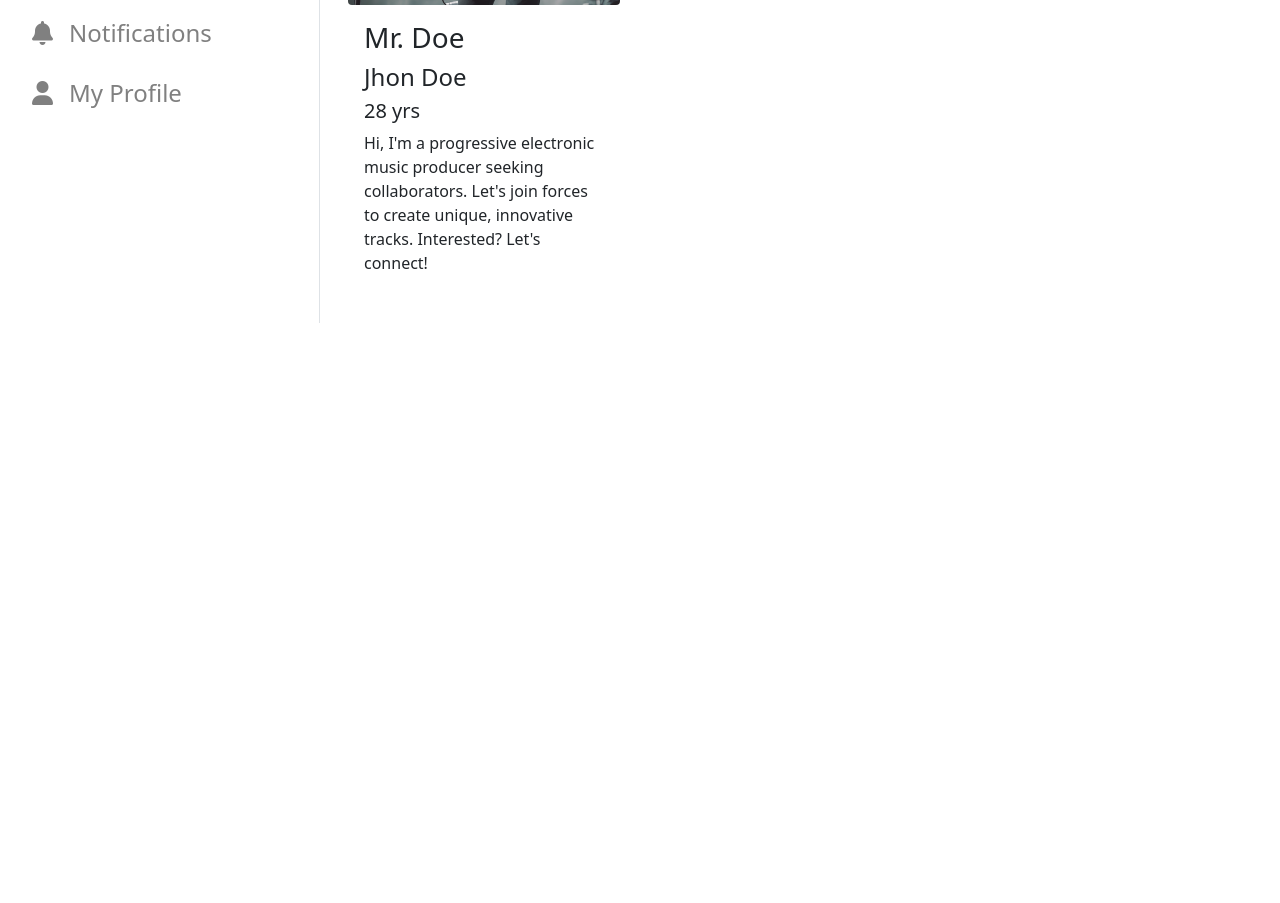
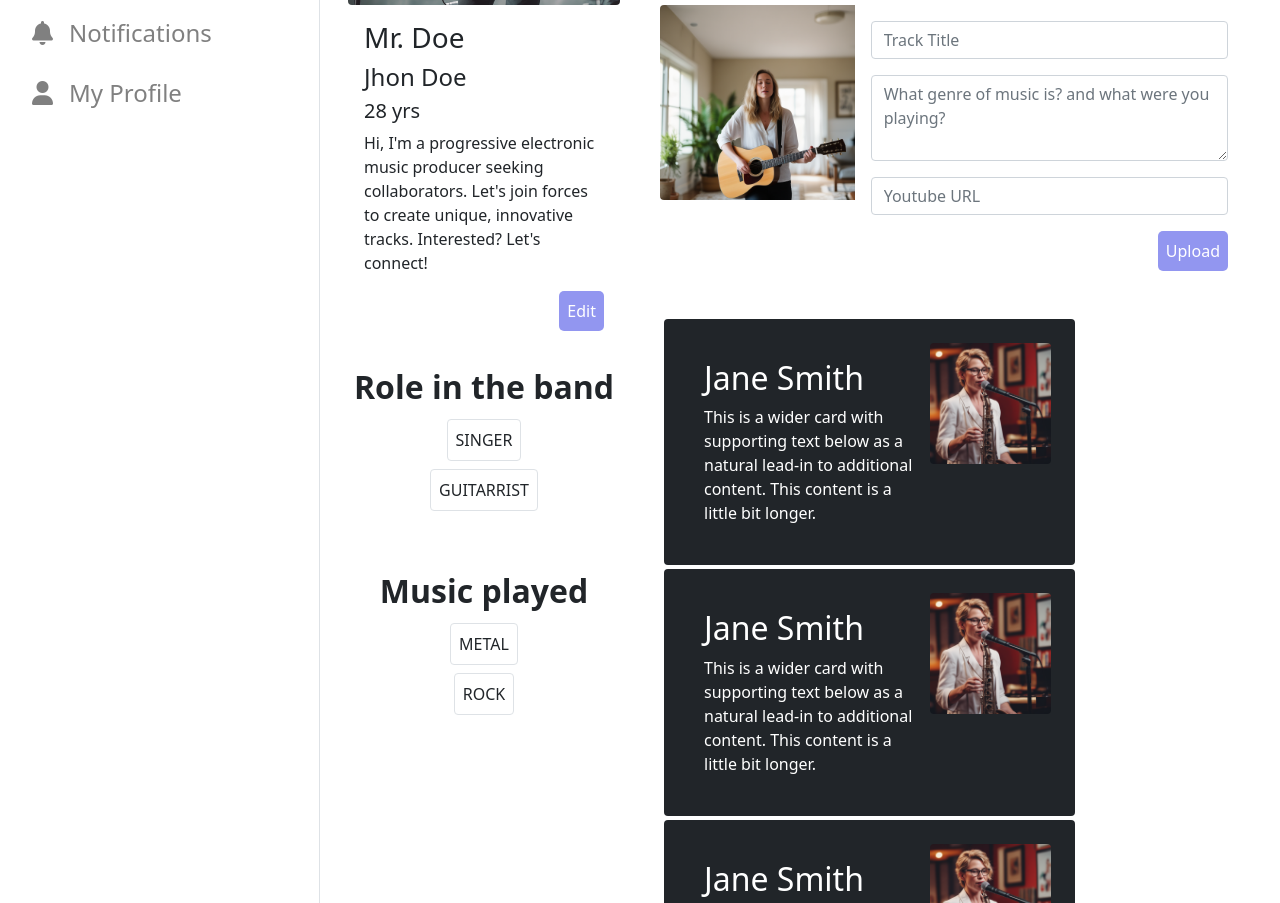
Before and after one commit to Cristian2499/harmonyhub, a React app: page /myprofile in a window 1280 px wide. Shown: the part 379-1282 px from the top of the page. Before the commit the page ends 800 px from the top, so only its background shows below. Built offline with nearby package versions, Linux system fonts and the light colour scheme; no server answers.

Commit message:
ADD: styles my profile

```diff
--- a/src/front/js/component/CardMyProfile.jsx
+++ b/src/front/js/component/CardMyProfile.jsx
@@ -1,21 +1,26 @@
-import React from 'react'
-import "../../styles/card-my-profile.css"
+import React from "react";
+import "../../styles/card-my-profile.css";
 import img01 from "../../img/img-new-artist/img-01.png";
 
 const CardMyProfile = () => {
   return (
-
     <div className="base-card-profile p-3 rounded">
       <img src={img01} className="card-img-top rounded" alt="..." />
       <div className="card-body">
-      <h3 className='name'>Mr. Doe</h3>
+        <h3 className="name">Mr. Doe</h3>
         <h4 className="card-text">Jhon Doe</h4>
         <h5 className="card-text">28 yrs</h5>
-      <p>Hi, I'm a progressive electronic music producer seeking collaborators. Let's join forces to create unique, innovative tracks. Interested? Let's connect!</p>
+        <p>
+          Hi, I'm a progressive electronic music producer seeking collaborators.
+          Let's join forces to create unique, innovative tracks. Interested?
+          Let's connect!
+        </p>
+        <div className="d-flex">
+        <button className="edit-profile ms-auto">Edit</button>
         </div>
       </div>
+    </div>
+  );
+};
 
-  )
-}
-
-export default CardMyProfile
+export default CardMyProfile;
--- /dev/null
+++ b/src/front/js/component/CardTrackMyProfile.jsx
@@ -0,0 +1,24 @@
+import React from 'react'
+import "../../styles/card-track-my-profile.css";
+import img02 from "../../img/img-new-artist/img-02.png";
+
+const CardTrackMyProfile = () => {
+  return (
+    <div className="card-track-profile bg-dark text-white p-4 rounded">
+            <div className="row g-0">
+
+                <div className="col-md-8">
+                    <div className="card-body">
+                        <h5 className="card-title fs-2">Jane Smith</h5>
+                        <p className="card-text text-wrap">This is a wider card with supporting text below as a natural lead-in to additional content. This content is a little bit longer.</p>
+                    </div>
+                </div>
+                <div className="col-md-4">
+                    <img src={img02} className="img-fluid rounded" alt="..." />
+                </div>
+            </div>
+        </div>
+  )
+}
+
+export default CardTrackMyProfile
--- a/src/front/js/component/NavbarLogged.jsx
+++ b/src/front/js/component/NavbarLogged.jsx
@@ -7,7 +7,7 @@ export const NavbarLogged = () => {
     return (
         <nav className="navbar container-fluid navbar-expand-lg sticky-top">
             <div className="container-fluid">
-                <Link to="/logged" className="link-home d-flex align-items-center">
+                <Link to="/dashboard" className="link-home d-flex align-items-center">
                     <img className="img-brand" src={logoHarmonyHub} />
                     <span className="navbar-brand mb-0 ms-1 fs-3">Harmony Hub</span>
                 </Link>
--- a/src/front/js/component/Sidebar.jsx
+++ b/src/front/js/component/Sidebar.jsx
@@ -19,7 +19,7 @@ const Sidebar = () => {
         <li className="sidebar-item fs-4 mt-3">
           <Link
             className="link-sidebar d-flex align-items-center ps-3 py-1 w-100"
-            to="/logged"
+            to="/dashboard"
           >
             <i className="fa-solid fa-house me-3"></i>Home
           </Link>
--- a/src/front/js/layout.js
+++ b/src/front/js/layout.js
@@ -6,11 +6,11 @@ import { Home } from "./pages/home";
 import injectContext from "./store/appContext";
 import Signup from "./component/Signup.jsx";
 import { Signin } from "./pages/signin.js";
-import { Logged } from "./pages/logged.js";
 import Search from "./pages/search";
 import Connected from "./pages/connected";
 import ContactUs from "./pages/contactus";
 import { MyProfile } from "./pages/myProfile.js";
+import { Dashboard } from "./pages/dashboard.js";
 
 //create your first component
 const Layout = () => {
@@ -28,7 +28,7 @@ const Layout = () => {
           <Routes>
             <Route element={<Home />} path="/" />
             <Route element={<Signup />} path="/signup" />
-            <Route element={<Logged />} path="/logged" />
+            <Route element={<Dashboard />} path="/dashboard" />
             <Route element={<Signin />} path="/signin" />
             <Route element={<MyProfile/>} path="/myprofile"/>
             <Route element={<Search />} path="/search" />
--- a/src/front/js/pages/logged.js
+++ b/src/front/js/pages/dashboard.js
@@ -5,11 +5,11 @@ import { NavbarLogged } from "../component/NavbarLogged.jsx";
 import { Footer } from "../component/Footer.jsx";
 import CardArtistPageLogged from "../component/CardArtistPageLogged.jsx";
 import CardExplore from "../component/CardExplore.jsx";
-import SearchBar from "../component/SearchBar.jsx";
 
-export const Logged = () => {
+
+export const Dashboard = () => {
   return (
-    <div>
+    <div className="animate__animated animate__fadeIn">
       <NavbarLogged />
 
       <div className="d-flex">
--- a/src/front/js/pages/myProfile.js
+++ b/src/front/js/pages/myProfile.js
@@ -3,6 +3,9 @@ import "../../styles/my-profile.css";
 import { NavbarLogged } from "../component/NavbarLogged.jsx";
 import Sidebar from "../component/Sidebar.jsx";
 import CardMyProfile from "../component/CardMyProfile.jsx";
+import img04 from "../../img/img-new-artist/img-04.png";
+import CardTrackMyProfile from "../component/CardTrackMyProfile.jsx";
+import { Footer } from "../component/Footer.jsx";
 
 export const MyProfile = () => {
   return (
@@ -13,19 +16,93 @@ export const MyProfile = () => {
           <Sidebar />
         </div>
         <div className="container-fluid d-flex">
-          <div className="base-card-profile d-flex justify-content-center">
-            <CardMyProfile/>
+          <div className="base-card-profile d-flex flex-column align-items-center">
+            <CardMyProfile />
+            <div className="">
+              <div className="d-flex flex-column align-items-center mb-5">
+                <span className="fs-2 fw-bold mb-2">Role in the band</span>
+                <label className="border rounded p-2 mb-2">SINGER</label>
+                <label className="border rounded p-2 mb-2">GUITARRIST</label>
+              </div>
+              <div className="d-flex flex-column align-items-center mb-5">
+                <span className="fs-2 fw-bold mb-2">Music played</span>
+                <label className="border rounded p-2 mb-2">METAL</label>
+                <label className="border rounded p-2 mb-2">ROCK</label>
+              </div>
+            </div>
           </div>
-        <div className="container-fluid d-flex flex-column">
-          <div className="base-statistics container-fluid">
-            Aqui van las estadisticas
-          </div>
-          <div className="base-form-edit container-fluid">
-            Aqui va el formulario de editar
-          </div>
+          <div className="container-fluid d-flex flex-column">
+            <div className="base-statistics row d-flex justify-content-center mt-2 container-fluid">
+              <div className="col d-flex flex-column justify-content-center align-items-center">
+                <span className="fw-bold fs-5">6</span>
+                <span className="statistic-item fw-bold fs-4">Tracks</span>
+              </div>
+              <div className="col d-flex flex-column justify-content-center align-items-center">
+                <span className="fw-bold fs-5">47</span>
+                <span className="statistic-item fw-bold fs-4">Followers</span>
+              </div>
+              <div className="col d-flex flex-column justify-content-center align-items-center">
+                <span className="fw-bold fs-5">32</span>
+                <span className="statistic-item fw-bold fs-4">Following</span>
+              </div>
+            </div>
+            <div className="base-form-edit container-fluid d-flex flex-column">
+              <h3 className="fw-bold py-3 fs-1">Upload you Music</h3>
+              <div className="card mb-3  border-0">
+                <div className="row g-0">
+                  <div className="col-md-4">
+                    <img
+                      src={img04}
+                      className="img-fluid rounded-start"
+                      alt="..."
+                    />
+                  </div>
+                  <div className="col-md-8">
+                    <div className="card-body">
+                      <div className="mb-3">
+                        <input
+                          type="text"
+                          className="form-control"
+                          id="exampleFormControlInput1"
+                          placeholder="Track Title"
+                        />
+                      </div>
+                      <div className="mb-3">
+                        <textarea
+                          className="form-control"
+                          id="exampleFormControlTextarea1"
+                          placeholder="What genre of music is? and what were you playing?"
+                          rows="3"
+                        ></textarea>
+                      </div>
+                      <div className="mb-3">
+                        <input
+                          type="text"
+                          className="form-control"
+                          id="exampleFormControlInput1"
+                          placeholder="Youtube URL"
+                        />
+                      </div>
+                      <div className="mb-3 text-end">
+                        <button className="btn-upload ms-auto">Upload</button>
+                      </div>
+                    </div>
+                  </div>
+                </div>
+              </div>
+              <div className="d-flex row gap-1 mb-1 ms-1">
+                <CardTrackMyProfile />
+                <CardTrackMyProfile />
+                <CardTrackMyProfile />
+                <CardTrackMyProfile />
+                <CardTrackMyProfile />
+                <CardTrackMyProfile />
+              </div>
+            </div>
           </div>
         </div>
       </div>
+      <Footer />
     </div>
   );
 };
--- a/src/front/js/pages/signin.js
+++ b/src/front/js/pages/signin.js
@@ -15,7 +15,7 @@ export const Signin = () => {
     e.preventDefault();
     const response = await actions.login(email, password);
     if (response) {
-      navigate("/logged");
+      navigate("/dashboard");
     }
   };
 
--- a/src/front/styles/card-my-profile.css
+++ b/src/front/styles/card-my-profile.css
@@ -9,3 +9,21 @@
     }
 
   }
+
+  .edit-profile {
+    padding: 0.5em;
+    border: none;
+    background: #9296f0;
+    border-radius: 5px;
+    color: white;
+    cursor: pointer;
+    transition: 0.3s;
+  }
+
+  .edit-profile:hover {
+    transform: scale(1.05);
+  }
+
+  .edit-profile:active {
+    transform: scale(1);
+  }
--- /dev/null
+++ b/src/front/styles/card-track-my-profile.css
@@ -0,0 +1,11 @@
+.card-track-profile{
+    width: 25.7rem;
+    height: auto;
+}
+
+@media (min-width: 1921px) {
+    .card-track-profile{
+      width: 35rem;
+    }
+
+  }
--- a/src/front/styles/my-profile.css
+++ b/src/front/styles/my-profile.css
@@ -7,6 +7,24 @@
     height: 12rem;
 }
 
-.base-form-edit{
-    height: 23rem;
+.statistic-item{
+    color: #9296f0;
 }
+
+.btn-upload {
+    padding: 0.5em;
+    border: none;
+    background: #9296f0;
+    border-radius: 5px;
+    color: white;
+    cursor: pointer;
+    transition: 0.3s;
+  }
+
+  .btn-upload:hover {
+    transform: scale(1.05);
+  }
+
+  .btn-upload:active {
+    transform: scale(1);
+  }
```
Lines whose indentation alone changed are shown as unchanged.
